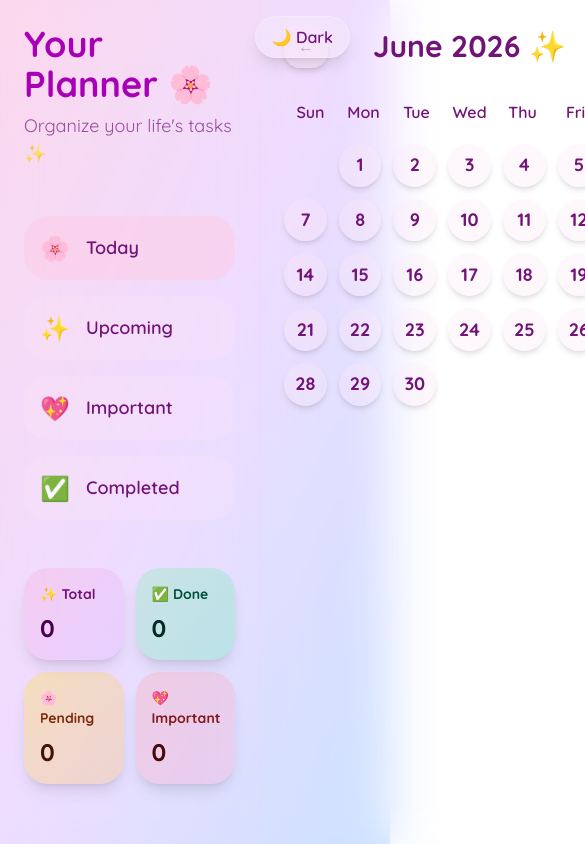
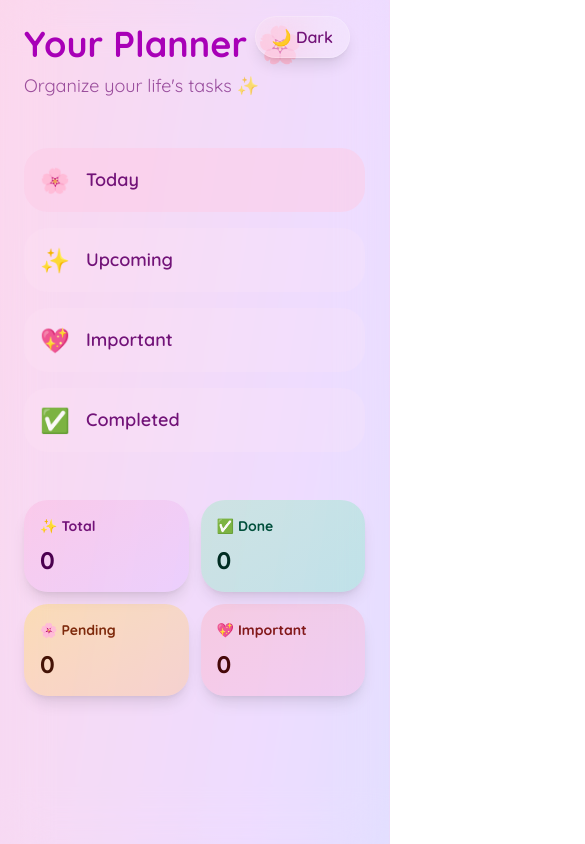
Before and after one commit to anumnoor643-jpg/react-project, a React (Vite) app: page / in a window 390 px wide. Shown: the top 844 px of the page, 585 px wide, since content can reach past the window. Built offline with nearby package versions, Linux system fonts and the light colour scheme.

Commit message:
Refactor App component layout and styling

```diff
--- a/src/App.jsx
+++ b/src/App.jsx
@@ -135,7 +135,14 @@ function App() {
       </button>
 
       {/* MAIN LAYOUT */}
-      <div className="grid grid-cols-[260px_420px_1fr]">
+     <div
+  className="
+    flex
+    flex-col
+    md:grid
+    md:grid-cols-[260px_420px_1fr]
+  "
+>
 
         <Sidebar
           tasks={tasks}
```
